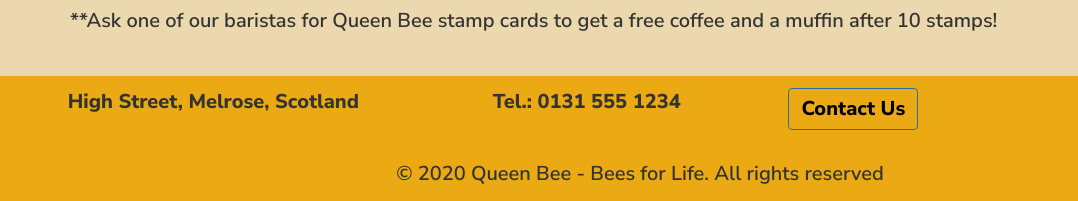
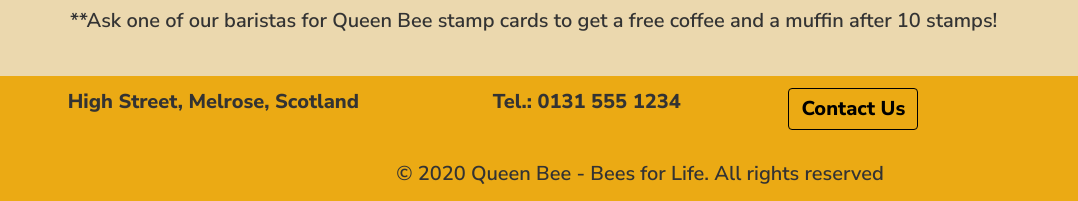
Before and after one commit to adamjoszt/Queen-Bee-Web, a plain HTML site: page cafe.html in a window 1280 px wide. Shown: the part 3256-3457 px from the top of the page, 0-1078 px from the left. Drawn offline with nearby package versions, Linux system fonts and the light colour scheme.

Commit message:
contact border black

```diff
--- a/cafe.html
+++ b/cafe.html
@@ -309,7 +309,7 @@
             <p><strong>Tel.: 0131 555 1234</strong></p>
         </div>
         <div class="col-sm-2">
-            <p><a class="btn btn-primary" href="contactus.html" role="button"><strong>Contact Us</strong></a></p>
+            <p><a class="btn btn-primary bord" href="contactus.html" role="button"><strong>Contact Us</strong></a></p>
         </div>
         <div class="col-sm-3">
             <ul class="social">
--- a/css/custom.css
+++ b/css/custom.css
@@ -61,6 +61,10 @@ a.btn:hover {
 
 a {
     color: black;
+}
+
+a.bord {
+    border-color: black;
 }
 
 a.scotland:hover {
--- a/css/custombeekeeping.css
+++ b/css/custombeekeeping.css
@@ -29,6 +29,10 @@ a.subscribe {
 
 a.wlbtn {
     margin-top: 10px;
+}
+
+a.bord {
+    border-color: black;
 }
 
 /* Typography
--- a/css/customcafe.css
+++ b/css/customcafe.css
@@ -59,6 +59,10 @@ a.btn {
     margin-bottom: 20px;
 }
 
+a.bord {
+    border-color: black;
+}
+
 /* Typography
 -----------------------------------------------------------------------*/
 /* Header & Navigation
--- a/css/customcontactus.css
+++ b/css/customcontactus.css
@@ -69,6 +69,10 @@ textarea.com {
     margin-top: 8px;
 }
 
+a.bord {
+    border-color: black;
+}
+
 /* Typography
 -----------------------------------------------------------------------*/
 /* Header & Navigation
--- a/css/customshop.css
+++ b/css/customshop.css
@@ -55,6 +55,10 @@ a:hover {
     color: black;
 }
 
+a.bord {
+    border-color: black;
+}
+
 .signup {
     text-align: center;
     margin-bottom: 50px;
```
Also changed, not shown: beekeeping.html (+1 -1 lines), contactus.html (+1 -1 lines), index.html (+1 -1 lines), shop.html (+1 -1 lines).
